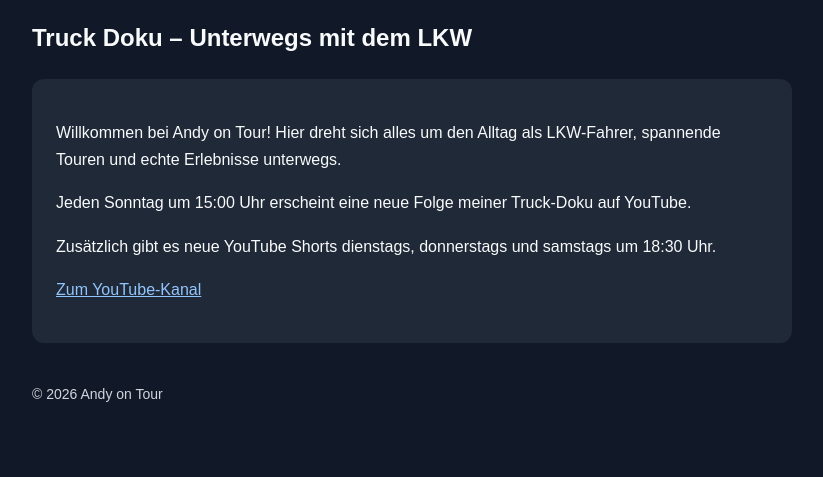
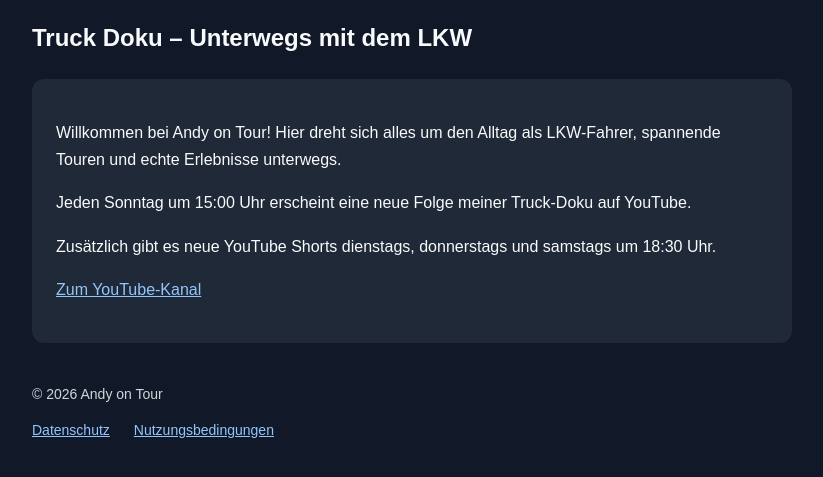
Before and after one commit to andyontour-dev/andyontour-website, a plain HTML site: page index.html in a window 1280 px wide. Shown: the part 173-650 px from the top of the page, without its empty margins (228-1051 px from the left). Drawn offline with Linux system fonts and the light colour scheme.

Commit message:
Datenschutz und Nutzungsbedingungen im Footer verlinken

```diff
--- a/index.html
+++ b/index.html
@@ -28,6 +28,16 @@
       margin-top: 40px;
       font-size: 14px;
       color: #d1d5db;
+    }
+    footer nav {
+      display: flex;
+      flex-wrap: wrap;
+      gap: 8px 24px;
+      margin-top: 12px;
+    }
+    footer a:hover,
+    footer a:focus-visible {
+      color: #fbbf24;
     }
   </style>
 </head>
@@ -62,6 +72,10 @@
 
     <footer>
       © 2026 Andy on Tour
+      <nav aria-label="Rechtliche Informationen">
+        <a href="datenschutz.html">Datenschutz</a>
+        <a href="nutzungsbedingungen.html">Nutzungsbedingungen</a>
+      </nav>
     </footer>
   </main>
 </body>
```
